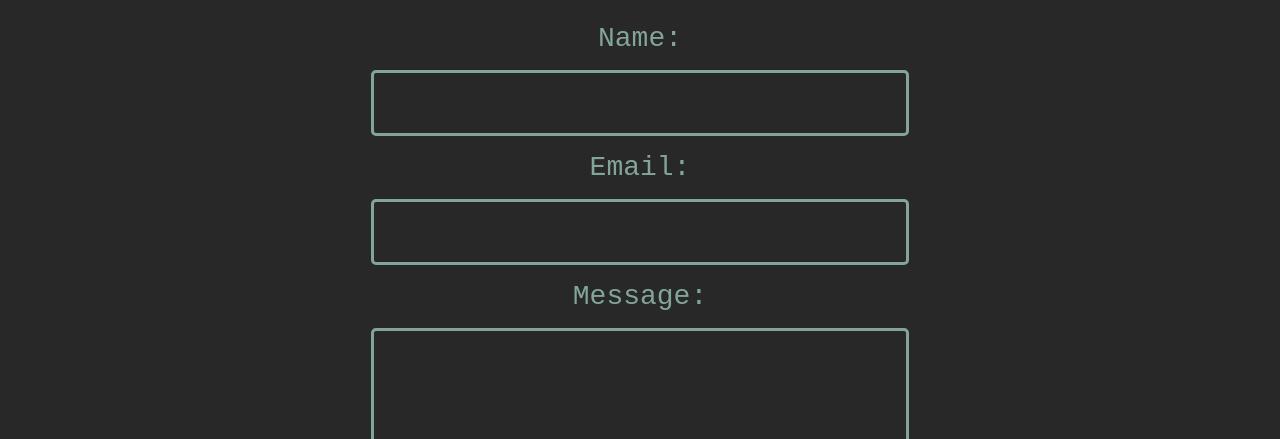
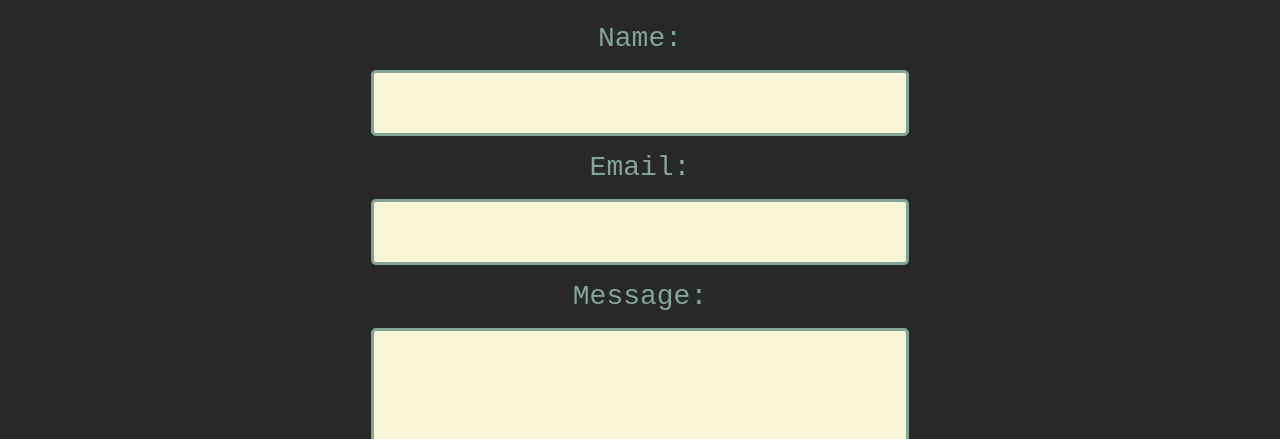
Before and after one commit to AyushKaranjit/as-1, a plain HTML site: page contact.html in a window 1280 px wide. Shown: the part 361-800 px from the top of the page. Drawn offline with Linux system fonts and the light colour scheme.

Commit message:
Fixed background color of the form label

```diff
--- a/style.css
+++ b/style.css
@@ -381,9 +381,10 @@ form {
     padding: 1rem;
     border: 3px solid #83a598;
     border-radius: 5px;
-    background-color: #282828;
+    background-color: #f9f5d7;
     color: #83a598;
 	font-size: 1.5rem;
+	font-weight: bold;
 }
 
 button {
```
